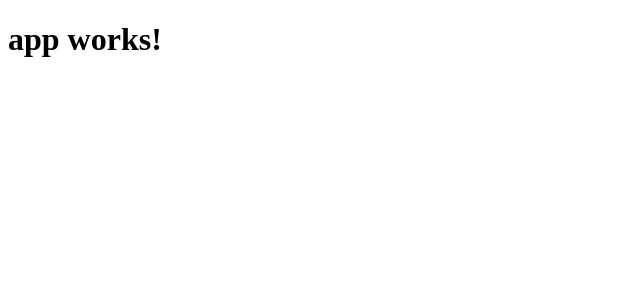
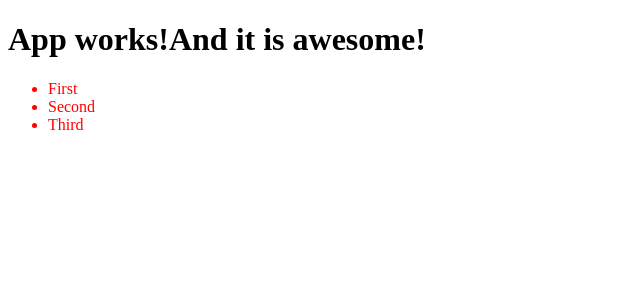
Before and after one commit to AndreyPov/angular2_experiments, an Angular app: page / in a window 1280 px wide. Shown: the top 300 px of the page, without its empty margins (0-640 px from the left). Built offline with nearby package versions, Linux system fonts and the light colour scheme.

Commit message:
add nav bar structure

```diff
--- a/src/app/app.component.css
+++ b/src/app/app.component.css
@@ -0,0 +1,3 @@
+li {
+  color: red;
+}
--- a/src/app/app.component.html
+++ b/src/app/app.component.html
@@ -1,3 +1,10 @@
 <h1>
   {{title}}
 </h1>
+  <nav>
+    <ul>
+      <li>First</li>
+      <li>Second</li>
+      <li>{{number}}</li>
+    </ul>
+  </nav>
--- a/src/app/app.component.ts
+++ b/src/app/app.component.ts
@@ -6,5 +6,6 @@ import { Component } from '@angular/core';
   styleUrls: ['./app.component.css']
 })
 export class AppComponent {
-  title = 'app works!';
+  title = 'App works!And it is awesome!';
+  number = 'Third';
 }
```
